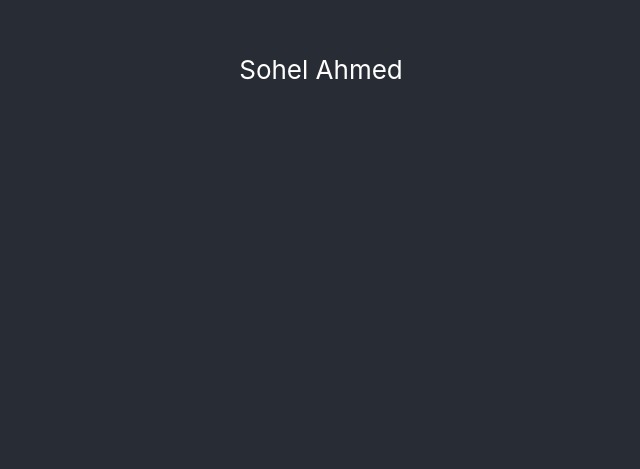
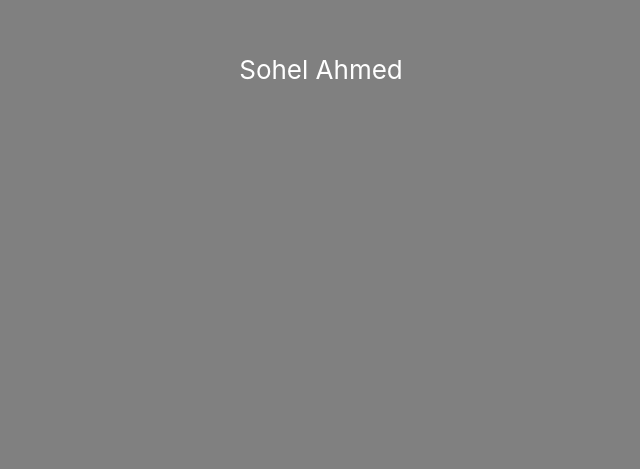
Before and after one commit to Sohel-Ahmed-Rana/sohelahmed, a React (Create React App) app: page / in a window 1280 px wide. Shown: the part 331-800 px from the top of the page, without its empty margins (319-959 px from the left). Built offline with nearby package versions, Linux system fonts and the light colour scheme.

Commit message:
Update App.css

```diff
--- a/src/App.css
+++ b/src/App.css
@@ -15,7 +15,7 @@
 }
 
 .App-header {
-  background-color: #282c34;
+  background-color: gray;
   min-height: 100vh;
   display: flex;
   flex-direction: column;
```
